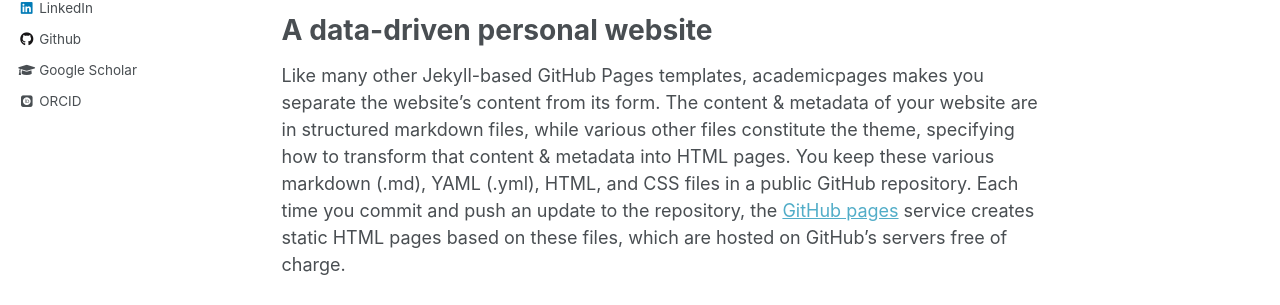
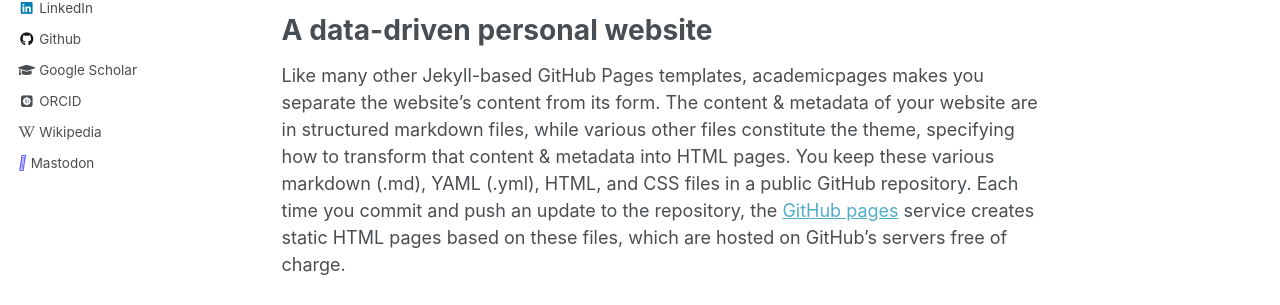
Before and after one commit to atanudasbapon/atanudasbapon.github-io, a Jekyll site: the page built from _pages/about.md, in a window 1280 px wide. Shown: the part 468-773 px from the top of the page. Built offline with Jekyll 4.4.1, drawn with Linux system fonts in a browser that asks for light colours; some web fonts are replaced.

Commit message:
updated info v7

```diff
--- a/_config.yml
+++ b/_config.yml
@@ -114,8 +114,8 @@ author:
   weibo            :
   xing             :
   youtube          :
-  wikipedia        :
-
+  wikipedia        : "Atanu Das Bapon"
+  mastodon         : "atanudasbapon"
 
 # Reading Files
 include:
--- a/_includes/author-profile.html
+++ b/_includes/author-profile.html
@@ -117,7 +117,10 @@
       {% endif %}
       {% if author.wikipedia %}
         <li><a href="https://en.wikipedia.org/wiki/User:{{ author.wikipedia }}"><i class="fab fa-fw fa-wikipedia-w" aria-hidden="true"></i> Wikipedia</a></li>
-{% endif %}
+      {% endif %}
+      {% if author.mastodon %}
+      <li><a href="{{ author.mastodon }}"><i class="fa-brands fa-mastodon"></i> Mastodon</a></li>
+      {% endif %}
     </ul>
   </div>
 </div>
--- a/_sass/_utilities.scss
+++ b/_sass/_utilities.scss
@@ -282,6 +282,11 @@ body:hover .visually-hidden button {
   .fa-xing-square {
     color: $xing-color;
   }
+
+  .fa-mastodon {
+    color: $mastodon-color;
+  }
+
 }
 
 
--- a/_sass/_variables.scss
+++ b/_sass/_variables.scss
@@ -87,6 +87,7 @@ $vimeo-color                : #1ab7ea;
 $vine-color                 : #00bf8f;
 $youtube-color              : #bb0000;
 $xing-color                 : #006567;
+$mastodon-color             : #6364ff;
 
 
 /* links */
```
